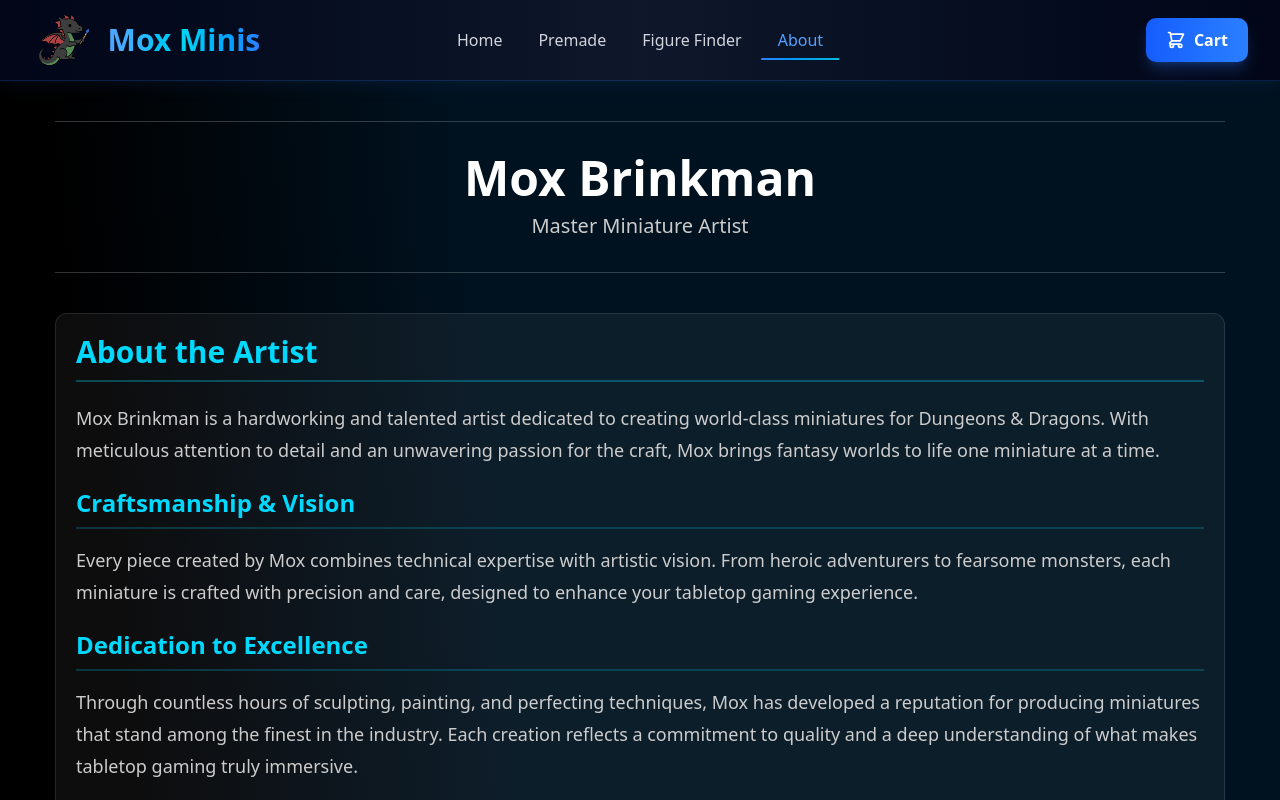
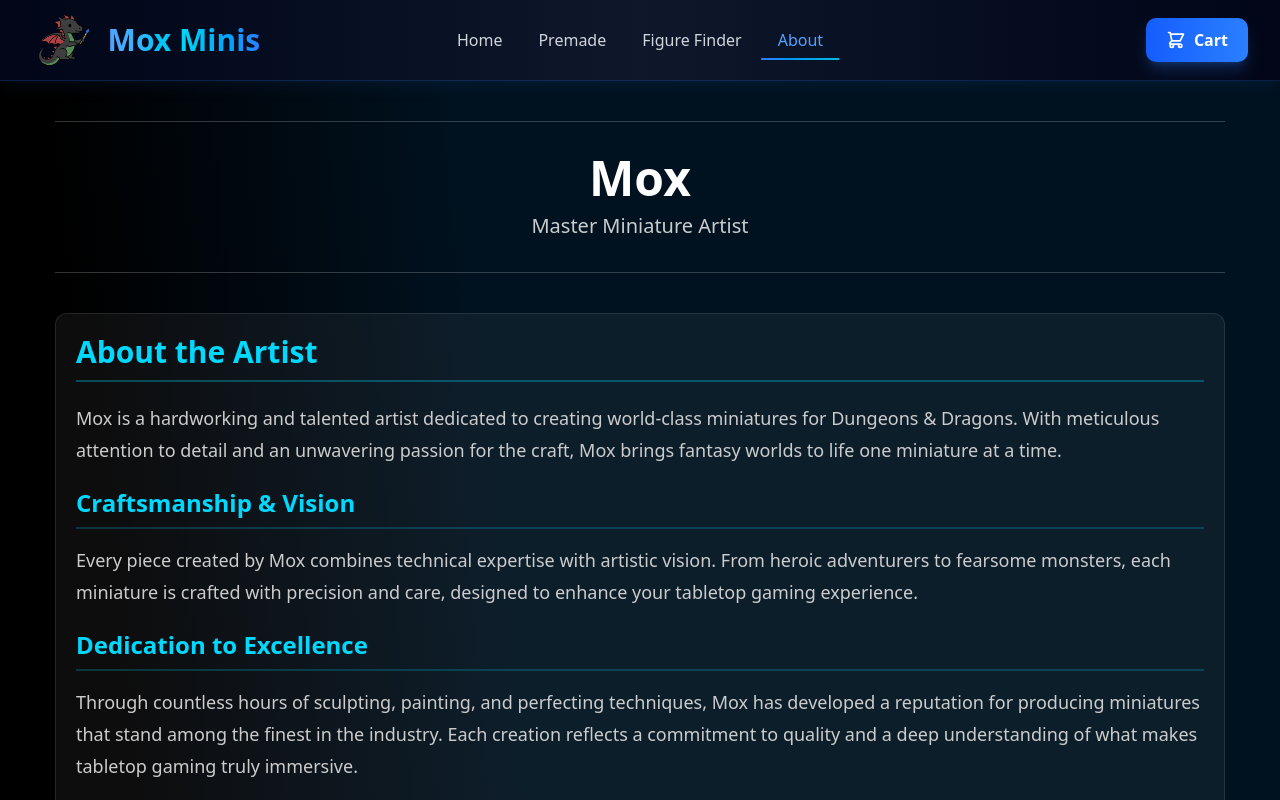
Before and after one commit to kodyBee/moxmini, a Next.js app: page /about in a window 1280 px wide. Shown: the top 800 px of the page. Built offline with nearby package versions, Linux system fonts and the light colour scheme.

Commit message:
adjusted about page

```diff
--- a/app/about/page.tsx
+++ b/app/about/page.tsx
@@ -40,7 +40,7 @@ function About() {
             className="text-3xl sm:text-4xl md:text-5xl"
             style={{ marginBottom: "10px", fontWeight: "bold" }}
           >
-            Mox Brinkman
+            Mox
           </h1>
           <p
             className="text-base sm:text-lg md:text-xl"
@@ -84,7 +84,7 @@ function About() {
                 marginBottom: "20px",
               }}
             >
-              Mox Brinkman is a hardworking and talented artist dedicated to
+              Mox is a hardworking and talented artist dedicated to
               creating world-class miniatures for Dungeons & Dragons. With
               meticulous attention to detail and an unwavering passion for the
               craft, Mox brings fantasy worlds to life one miniature at a time.
```
